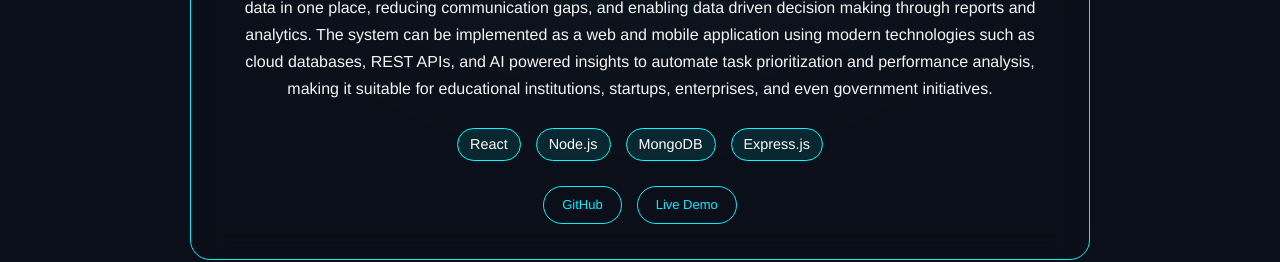
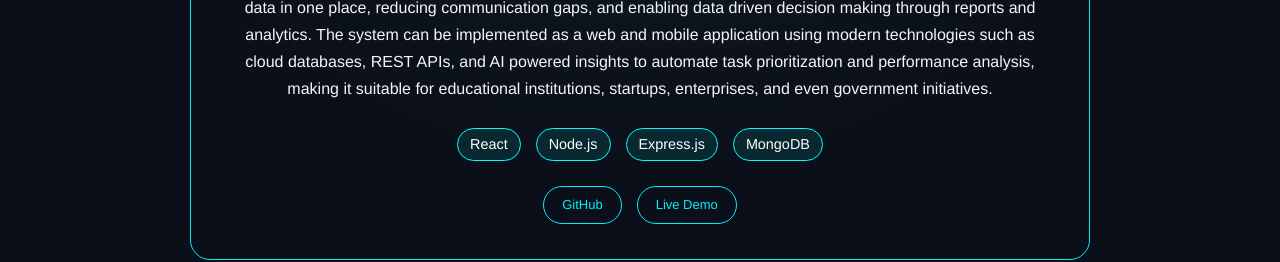
Before and after one commit to REDDYPALLYNISHALREDDY/Portfolio-Website, a React (Vite) app: page / in a window 1280 px wide. Shown: the part 3480-3742 px from the top of the page. Built offline with nearby package versions, Linux system fonts and the light colour scheme.

Commit message:
project section updated

```diff
--- a/src/components/Projects.jsx
+++ b/src/components/Projects.jsx
@@ -25,8 +25,8 @@ function Projects() {
                         <div className="tech-stack">
                             <span>React</span>
                             <span>Node.js</span>
+                            <span>Express.js</span>
                             <span>MongoDB</span>
-                            <span>Express.js</span>
                         </div>
                         <div className="project-buttons">
                             <a href="https://github.com/REDDYPALLYNISHALREDDY/smart-project-management.git" target="_blank">GitHub</a>
```
